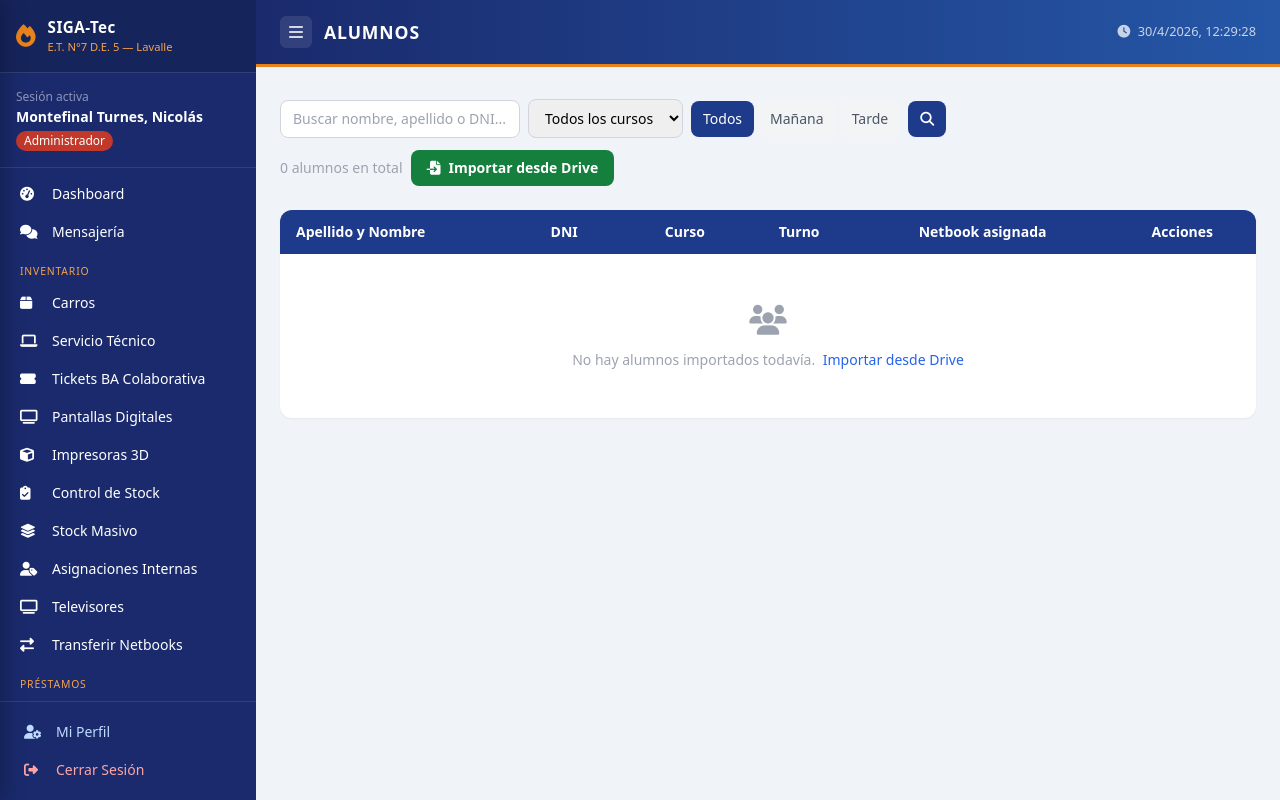
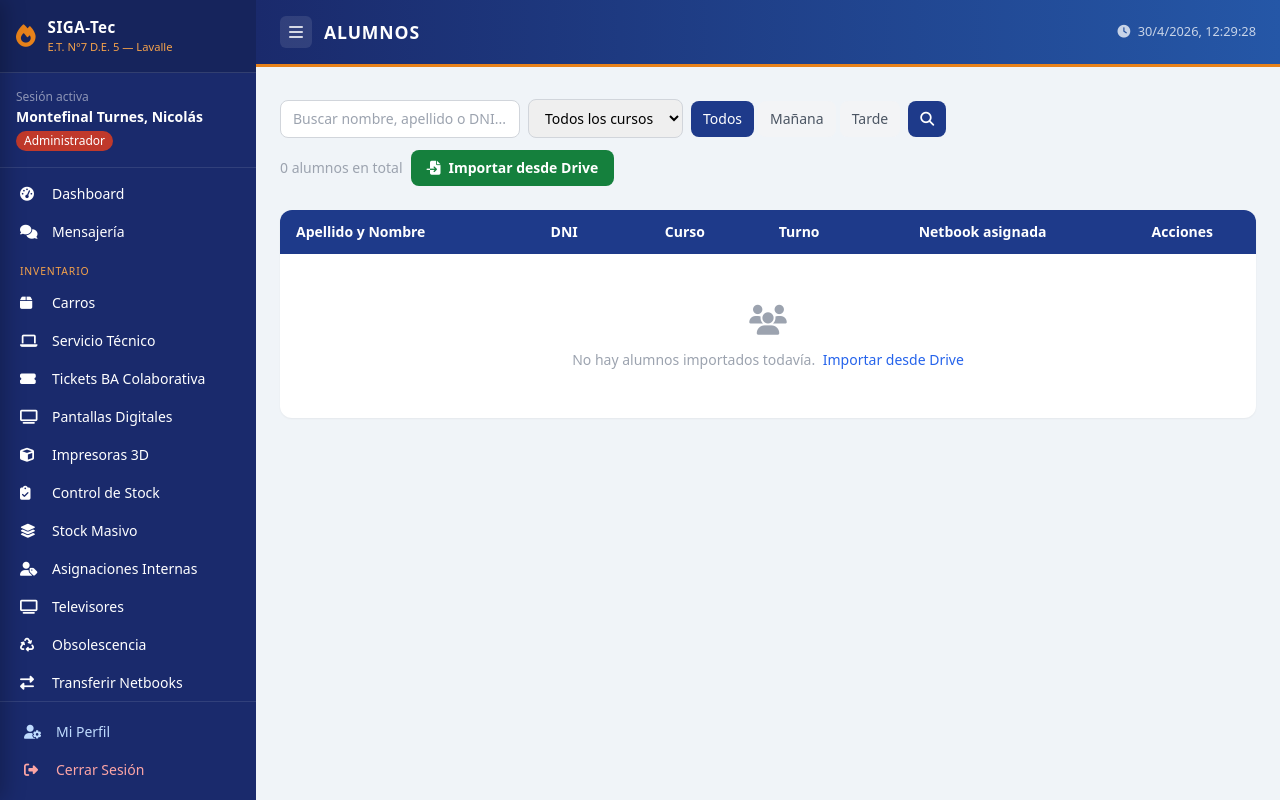
Before and after one commit to N9M8T19/SIGAtec, a Flask app: page /alumnos/ in a window 1280 px wide. Run offline with Flask 3, Linux system fonts and the light colour scheme; a user stored in the database is signed in; data that the repository does not hold is empty; some libraries are stand-ins or nearby versions.

Commit message:
feat: módulo Obsolescencia y Reemplazos de Netbooks

```diff
--- a/templates/base.html
+++ b/templates/base.html
@@ -227,6 +227,11 @@
                       {% if request.endpoint and 'tvs' in request.endpoint %}active{% endif %}">
                 <i class="fas fa-tv w-5"></i> Televisores
             </a>
+            <a href="{{ url_for('obsolescencia.index') }}"
+               class="sidebar-link flex items-center gap-3 px-3 py-2 rounded-lg text-sm
+                      {% if request.endpoint and 'obsolescencia' in request.endpoint %}active{% endif %}">
+                <i class="fas fa-recycle w-5"></i> Obsolescencia
+            </a>
             {% if current_user.tiene_permiso('configuracion') or current_user.rol == 'Encargado' %}
             <a href="{{ url_for('transferencias.index') }}"
                class="sidebar-link flex items-center gap-3 px-3 py-2 rounded-lg text-sm
@@ -442,6 +447,7 @@
         <a href="{{ url_for('asignaciones.index') }}" class="sidebar-link flex items-center gap-3 px-3 py-2 rounded-lg text-sm {% if request.endpoint and 'asignaciones' in request.endpoint %}active{% endif %}"><i class="fas fa-user-tag w-5"></i> Asignaciones Internas</a>
         {% endif %}
         <a href="{{ url_for('tvs.index') }}" class="sidebar-link flex items-center gap-3 px-3 py-2 rounded-lg text-sm {% if request.endpoint and 'tvs' in request.endpoint %}active{% endif %}"><i class="fas fa-tv w-5"></i> Televisores</a>
+        <a href="{{ url_for('obsolescencia.index') }}" class="sidebar-link flex items-center gap-3 px-3 py-2 rounded-lg text-sm {% if request.endpoint and 'obsolescencia' in request.endpoint %}active{% endif %}"><i class="fas fa-recycle w-5"></i> Obsolescencia</a>
         {% if current_user.tiene_permiso('configuracion') or current_user.rol == 'Encargado' %}
         <a href="{{ url_for('transferencias.index') }}" class="sidebar-link flex items-center gap-3 px-3 py-2 rounded-lg text-sm {% if 'transferencias' in request.endpoint %}active{% endif %}"><i class="fas fa-exchange-alt w-5"></i> Transferir Netbooks</a>
         {% endif %}
```
